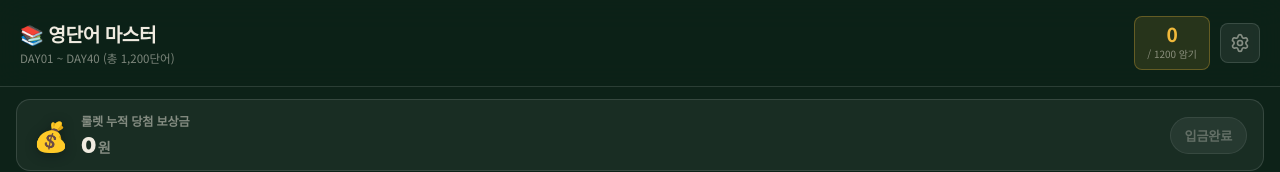
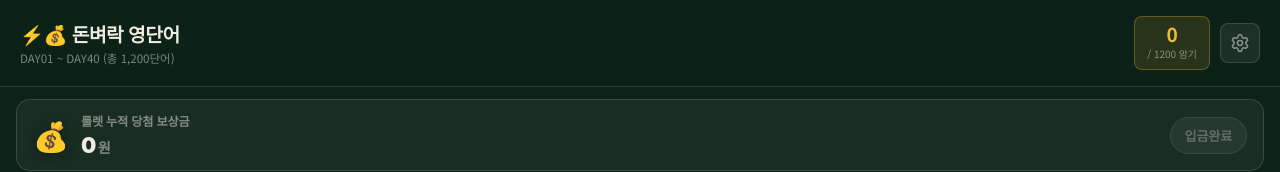
Before and after one commit to ko750125-afk/Flash_Card, a React (Vite) app: page / in a window 1280 px wide. Shown: the top 172 px of the page. Built offline with nearby package versions, Linux system fonts and the light colour scheme.

Commit message:
feat: rename app title to 돈벼락 영단어 across app, html and manifest

```diff
--- a/index.html
+++ b/index.html
@@ -10,10 +10,10 @@
     <link rel="manifest" href="/manifest.json" />
     <meta name="apple-mobile-web-app-capable" content="yes" />
     <meta name="apple-mobile-web-app-status-bar-style" content="black-translucent" />
-    <meta name="apple-mobile-web-app-title" content="영단어 마스터" />
+    <meta name="apple-mobile-web-app-title" content="돈벼락 영단어" />
     <!-- 테마 컬러 -->
     <meta name="theme-color" content="#0d2218" />
-    <title>영단어 마스터</title>
+    <title>돈벼락 영단어</title>
     <meta name="description" content="DAY01~DAY40 영어 단어를 플래시카드로 학습하세요." />
   </head>
   <body>
--- a/src/views/HomeView.jsx
+++ b/src/views/HomeView.jsx
@@ -74,7 +74,7 @@ export default function HomeView({
       {/* ── 스티키 헤더 ── */}
       <div className="home-sticky">
         <div>
-          <h1 className="home-title">📚 영단어 마스터</h1>
+          <h1 className="home-title">⚡💰 돈벼락 영단어</h1>
           <p className="home-subtitle">DAY01 ~ DAY40 (총 1,200단어)</p>
         </div>
         <div className="hdr-right-row">
```
Also changed, not shown: public/manifest.json.
